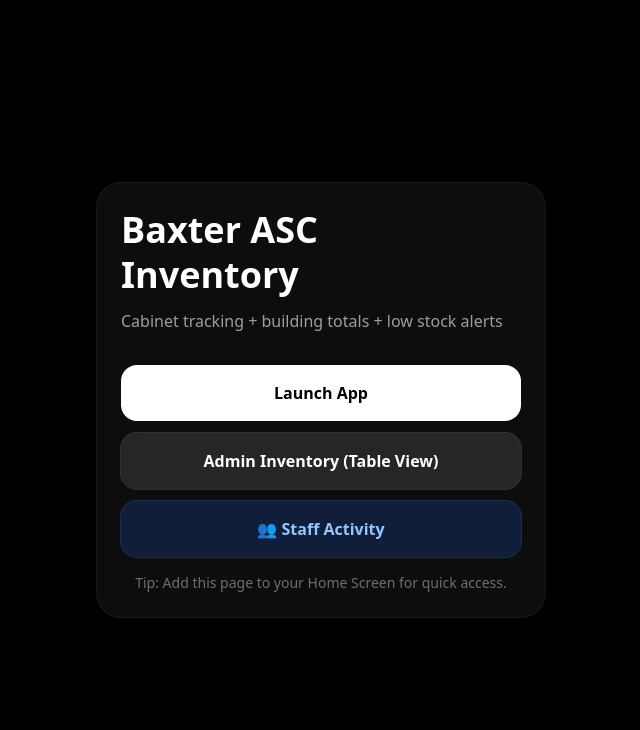
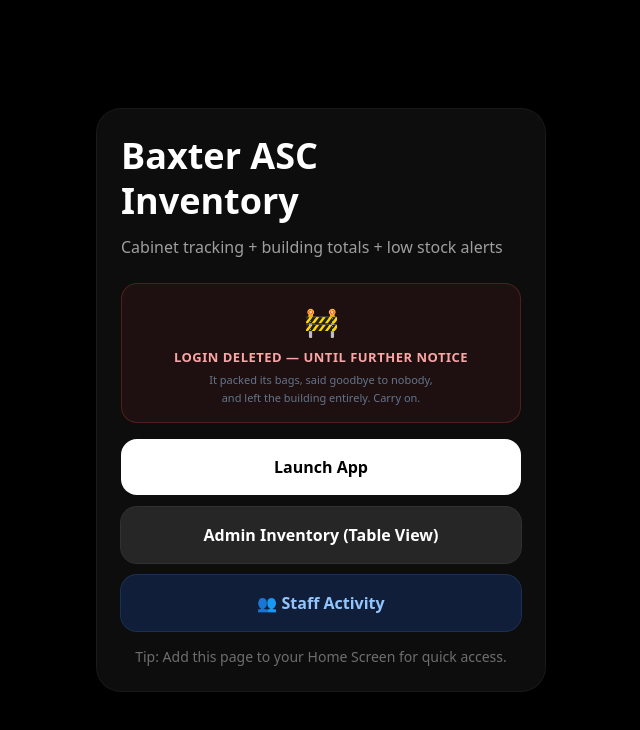
Before and after one commit to ASC-Harrison/nextjs-with-supabase, a Next.js app: page / in a window 1280 px wide. Shown: the top 730 px of the page, without its empty margins (319-959 px from the left). Built offline with nearby package versions, Linux system fonts and the light colour scheme.

Commit message:
Update page.tsx

```diff
--- a/app/page.tsx
+++ b/app/page.tsx
@@ -11,7 +11,12 @@ export default function Home() {
         <div className="mt-3 text-white/60">
           Cabinet tracking + building totals + low stock alerts
         </div>
-        <div className="mt-8 space-y-3">
+        <div className="mt-6 rounded-2xl text-center py-4 px-4" style={{background:"rgba(239,68,68,0.08)",border:"1px solid rgba(239,68,68,0.25)"}}>
+          <div style={{fontSize:28,marginBottom:6}}>🚧</div>
+          <div style={{fontSize:13,fontWeight:800,color:"#fca5a5",letterSpacing:0.5,marginBottom:4}}>LOGIN DELETED — UNTIL FURTHER NOTICE</div>
+          <div style={{fontSize:11,color:"#64748b",lineHeight:1.6}}>It packed its bags, said goodbye to nobody,<br/>and left the building entirely. Carry on.</div>
+        </div>
+        <div className="mt-4 space-y-3">
           <Link href="/inventory" className="block w-full rounded-2xl bg-white text-black font-semibold py-4 text-center">
             Launch App
           </Link>
```
